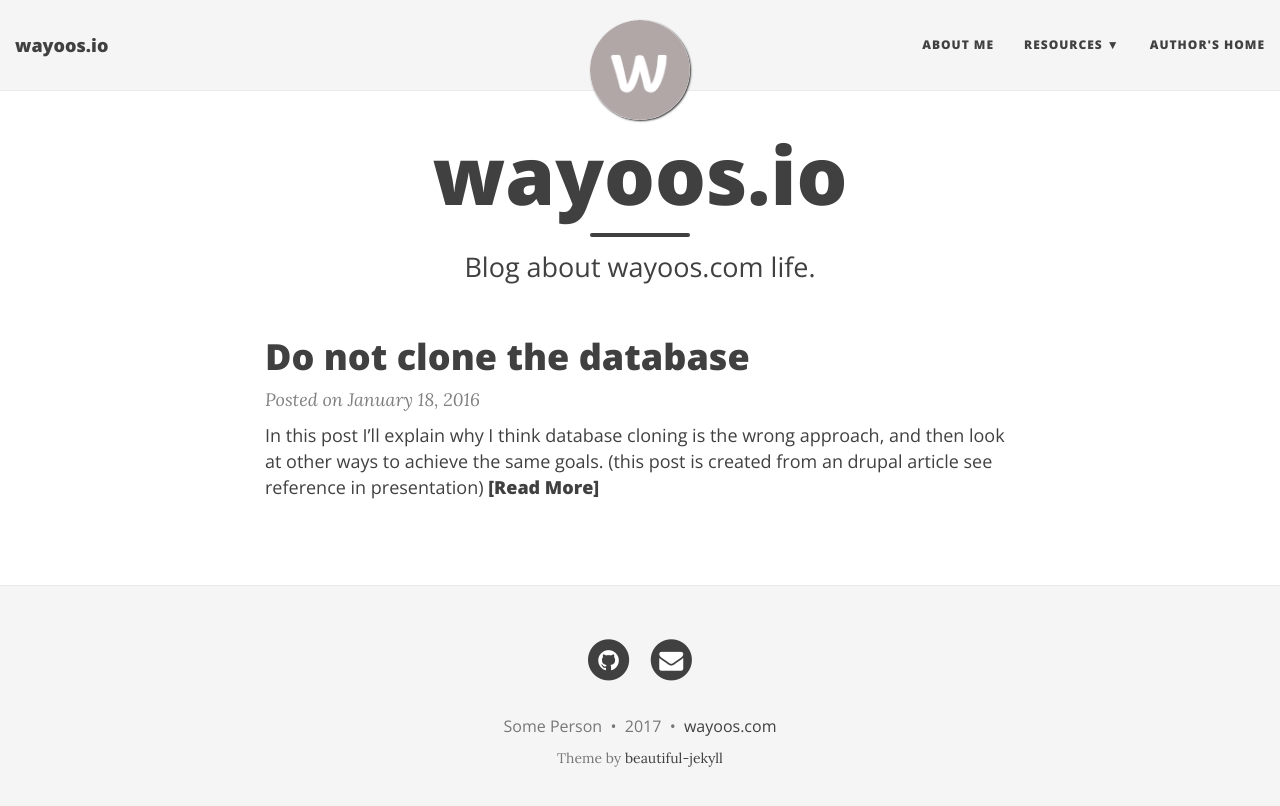
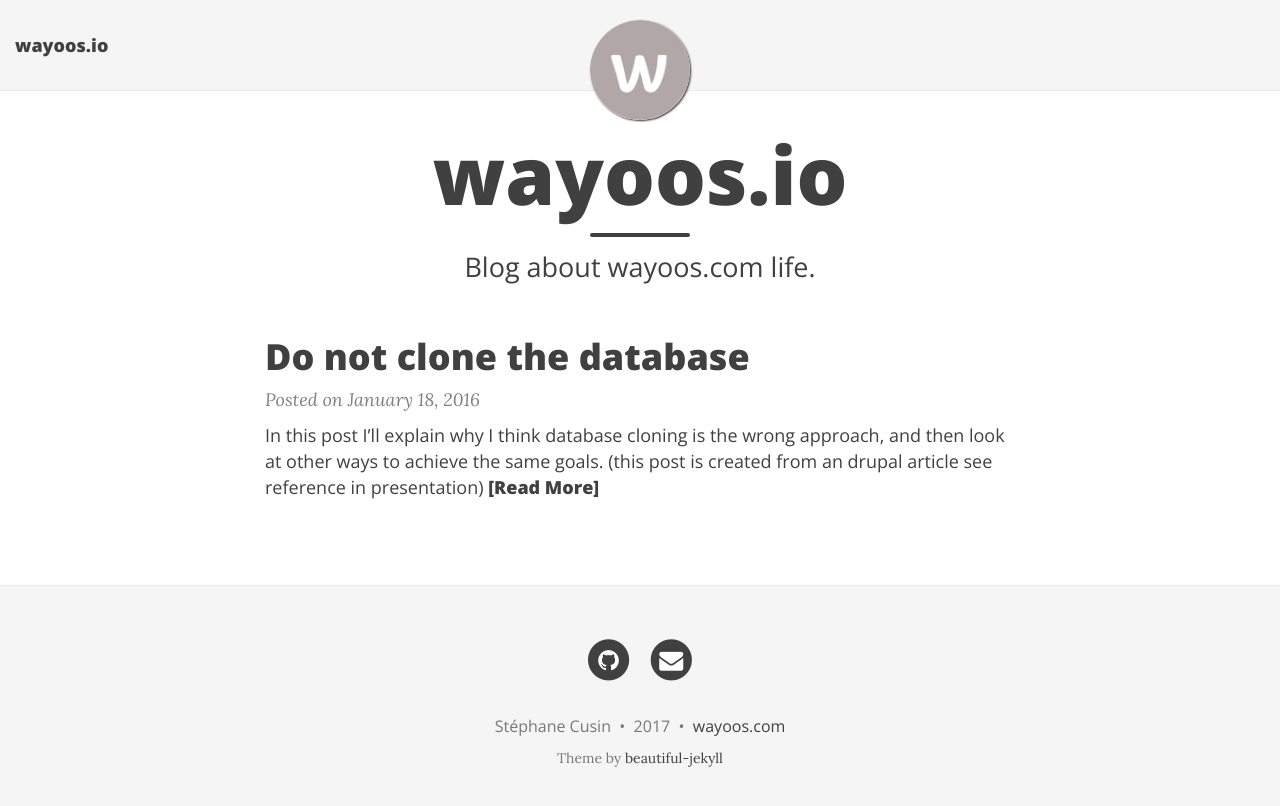
Before and after one commit to wayoos/wayoos.github.io, a Jekyll site: the page built from index.html, in a window 1280 px wide. Shown: the top 806 px of the page. Built offline with Jekyll 4.4.1, drawn with Linux system fonts in a browser that asks for light colours; nearby versions of some CDN libraries; the list of posts is cut into pages by our own code; some of the changed lines change nothing that is shown.

Commit message:
cleanup menu

```diff
--- a/_config.yml
+++ b/_config.yml
@@ -23,12 +23,12 @@
 
 # List of links in the navigation bar
 navbar-links:
-  About Me: "aboutme"
-  Resources:
-    - Beautiful Jekyll: "http://deanattali.com/beautiful-jekyll/"
-    - Learn markdown: "http://www.markdowntutorial.com/"
-    - GitHub Pages: "https://pages.github.com/"
-  Author's home: "http://deanattali.com"
+#  About Me: "aboutme"
+#  Resources:
+#    - Beautiful Jekyll: "http://deanattali.com/beautiful-jekyll/"
+#    - Learn markdown: "http://www.markdowntutorial.com/"
+#    - GitHub Pages: "https://pages.github.com/"
+#  Author's home: "http://deanattali.com"
 
 # Image to show in the navigation bar - image must be a square (width = height)
 # Remove this parameter if you don't want an image in the navbar
@@ -43,7 +43,7 @@
 # Change all these values or delete the ones you don't want.
 # Important: you must keep the "name" parameter, everything else you can remove
 author:
-  name: Some Person
+  name: Stéphane Cusin
   email: "staff@wayoos.com"
   facebook: yourname  # eg. daattali
   github: wayoos    # eg. daattali
```
